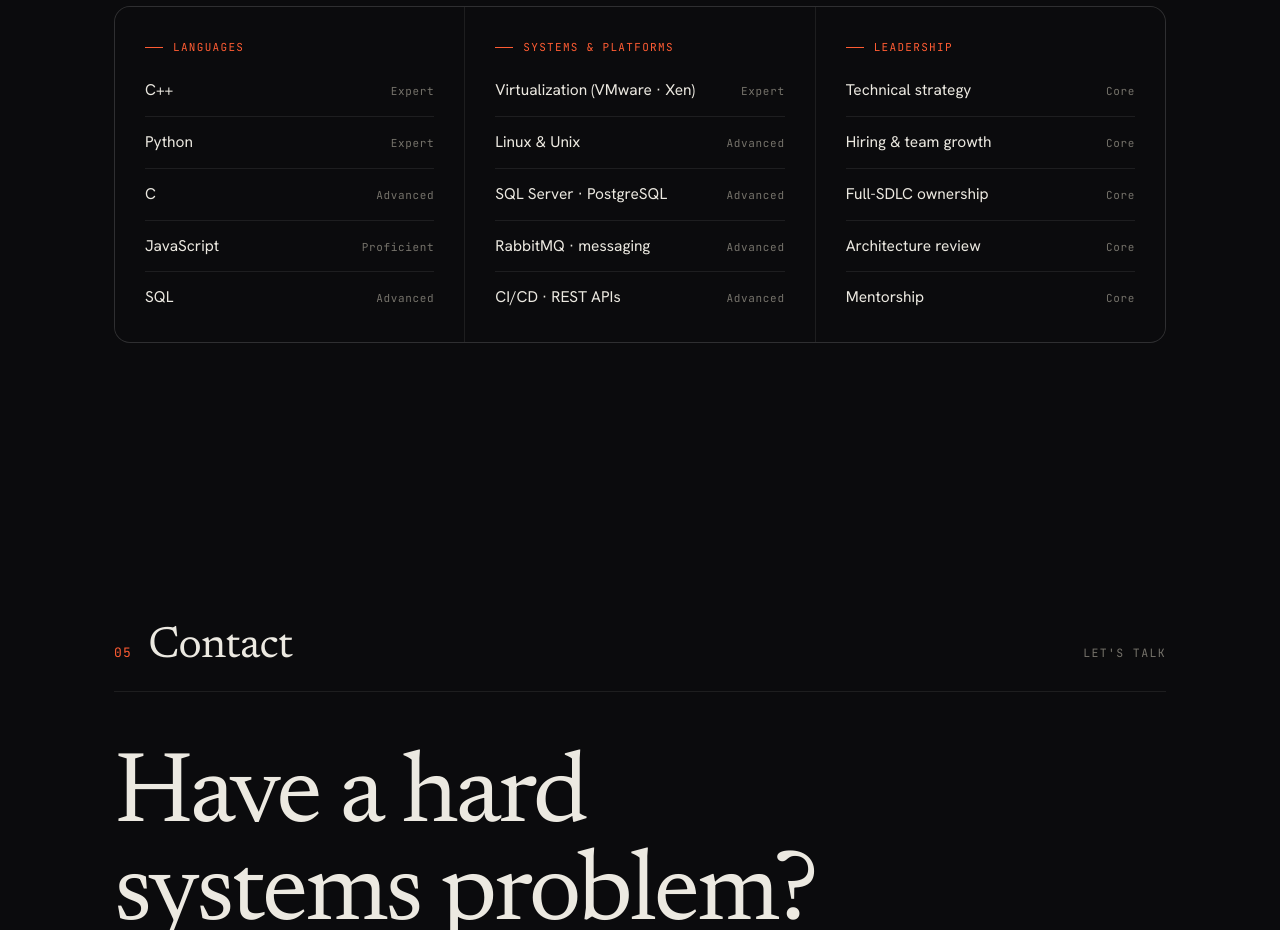
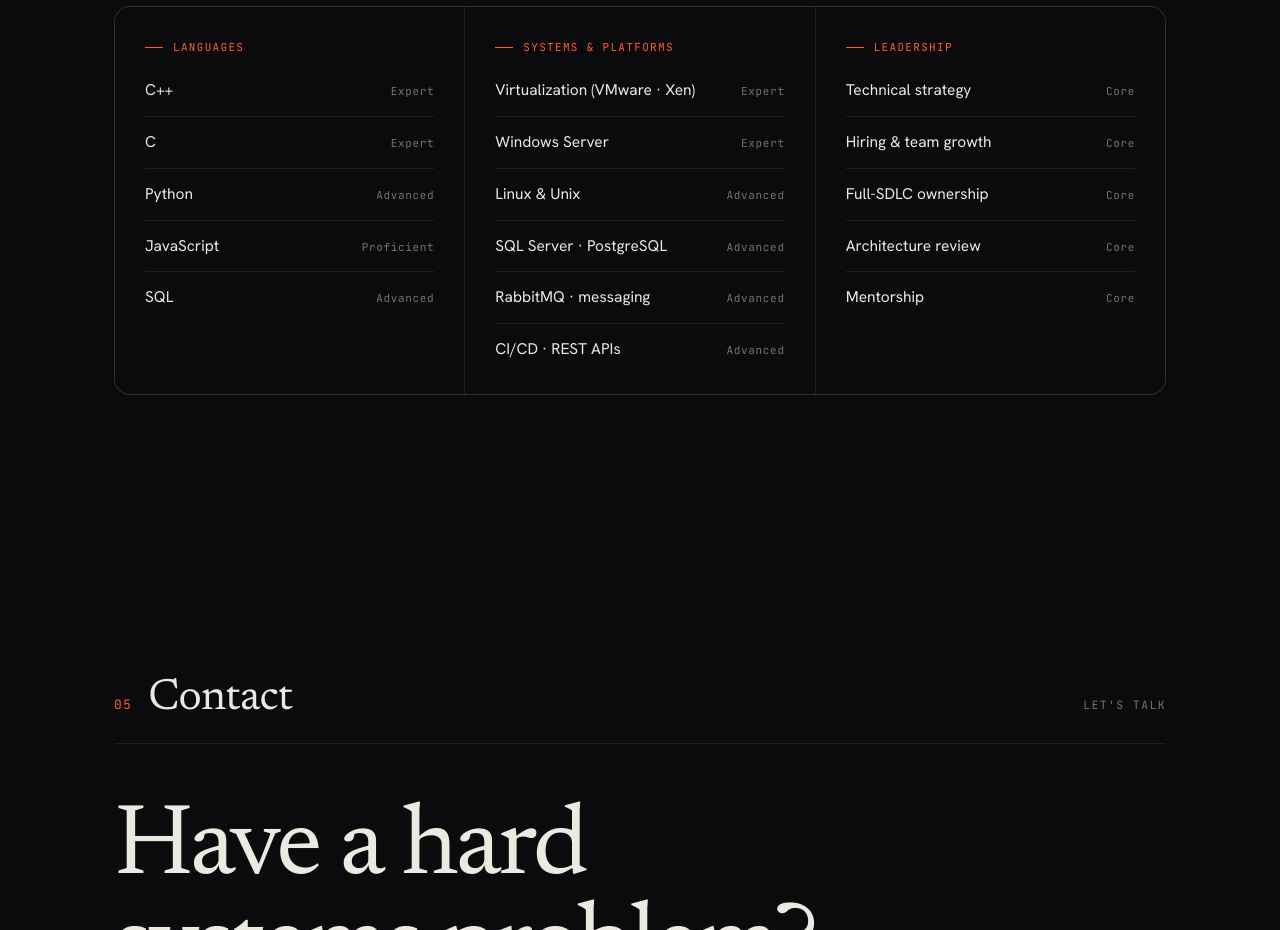
Before and after one commit to grare/kyle.grare.com, a plain HTML site: page index.html in a window 1280 px wide. Shown: the part 5340-6270 px from the top of the page. Drawn offline with Linux system fonts and the light colour scheme.

Commit message:
Update Capabilities: C now Expert, Python Advanced, add Windows Server (Expert)
Co-Authored-By: Claude Opus 4.8 (1M context) <noreply@anthropic.com>

```diff
--- a/index.html
+++ b/index.html
@@ -271,8 +271,8 @@
         <div class="cat">Languages</div>
         <ul>
           <li>C++ <span class="lvl">Expert</span></li>
-          <li>Python <span class="lvl">Expert</span></li>
-          <li>C <span class="lvl">Advanced</span></li>
+          <li>C <span class="lvl">Expert</span></li>
+          <li>Python <span class="lvl">Advanced</span></li>
           <li>JavaScript <span class="lvl">Proficient</span></li>
           <li>SQL <span class="lvl">Advanced</span></li>
         </ul>
@@ -281,6 +281,7 @@
         <div class="cat">Systems &amp; platforms</div>
         <ul>
           <li>Virtualization (VMware · Xen) <span class="lvl">Expert</span></li>
+          <li>Windows Server <span class="lvl">Expert</span></li>
           <li>Linux &amp; Unix <span class="lvl">Advanced</span></li>
           <li>SQL Server · PostgreSQL <span class="lvl">Advanced</span></li>
           <li>RabbitMQ · messaging <span class="lvl">Advanced</span></li>
```
